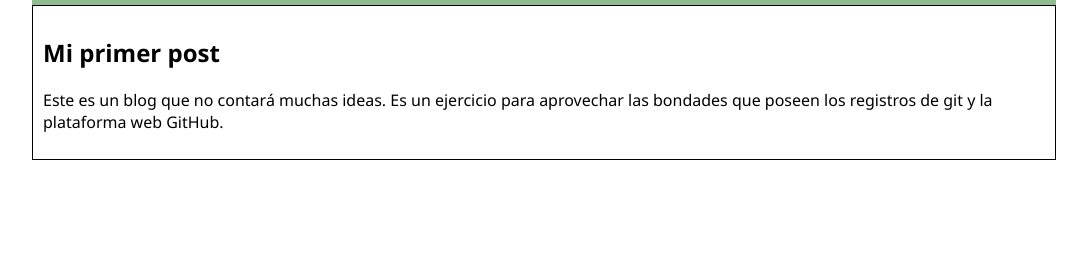
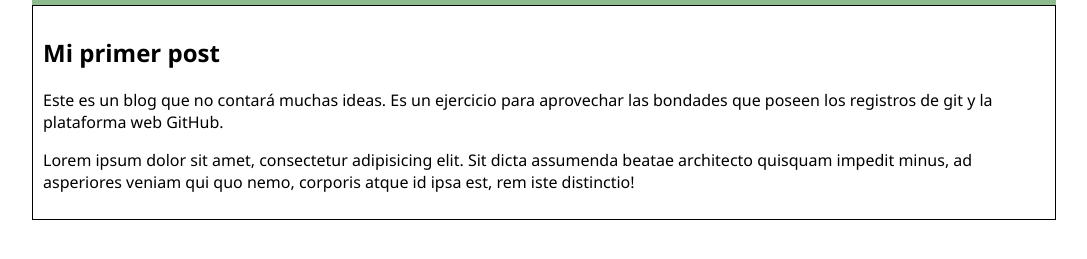
Before and after one commit to TorreManias/blogcito, a plain HTML site: page index.html in a window 1280 px wide. Shown: the part 99-358 px from the top of the page, without its empty margins (96-1183 px from the left). Drawn offline with Linux system fonts and the light colour scheme.

Commit message:
Agregado texto de relleno

```diff
--- a/index.html
+++ b/index.html
@@ -16,6 +16,7 @@
             <p>Este es un blog que no contará muchas ideas. Es un ejercicio para aprovechar las bondades
                 que poseen los registros de git y la plataforma web GitHub.
             </p>
+            <p>Lorem ipsum dolor sit amet, consectetur adipisicing elit. Sit dicta assumenda beatae architecto quisquam impedit minus, ad asperiores veniam qui quo nemo, corporis atque id ipsa est, rem iste distinctio!</p>
         </main>
     </body>
 </html>
```
